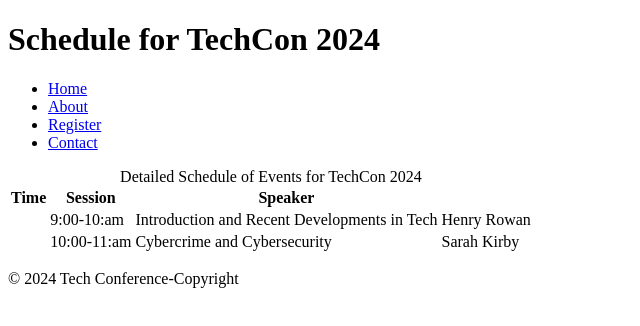
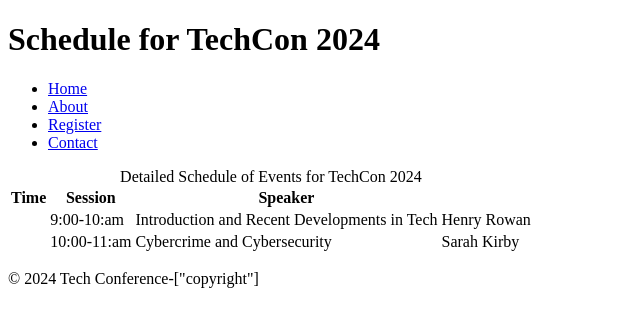
Before and after one commit to GradMaven/TechCon_HTML, a plain HTML site: page techcon_website/schedule.html in a window 1280 px wide. Shown: the full height of the page, 0-640 px from the left. Drawn offline with Linux system fonts and the light colour scheme.

Commit message:
Update schedule.html

```diff
--- a/techcon_website/schedule.html
+++ b/techcon_website/schedule.html
@@ -45,6 +45,6 @@
         </main>
     </body>
     <footer>
-        <p>&copy; 2024 Tech Conference-Copyright</p>
+        <p>&copy; 2024 Tech Conference-["copyright"]</p>
     </footer>
 </html>
```
